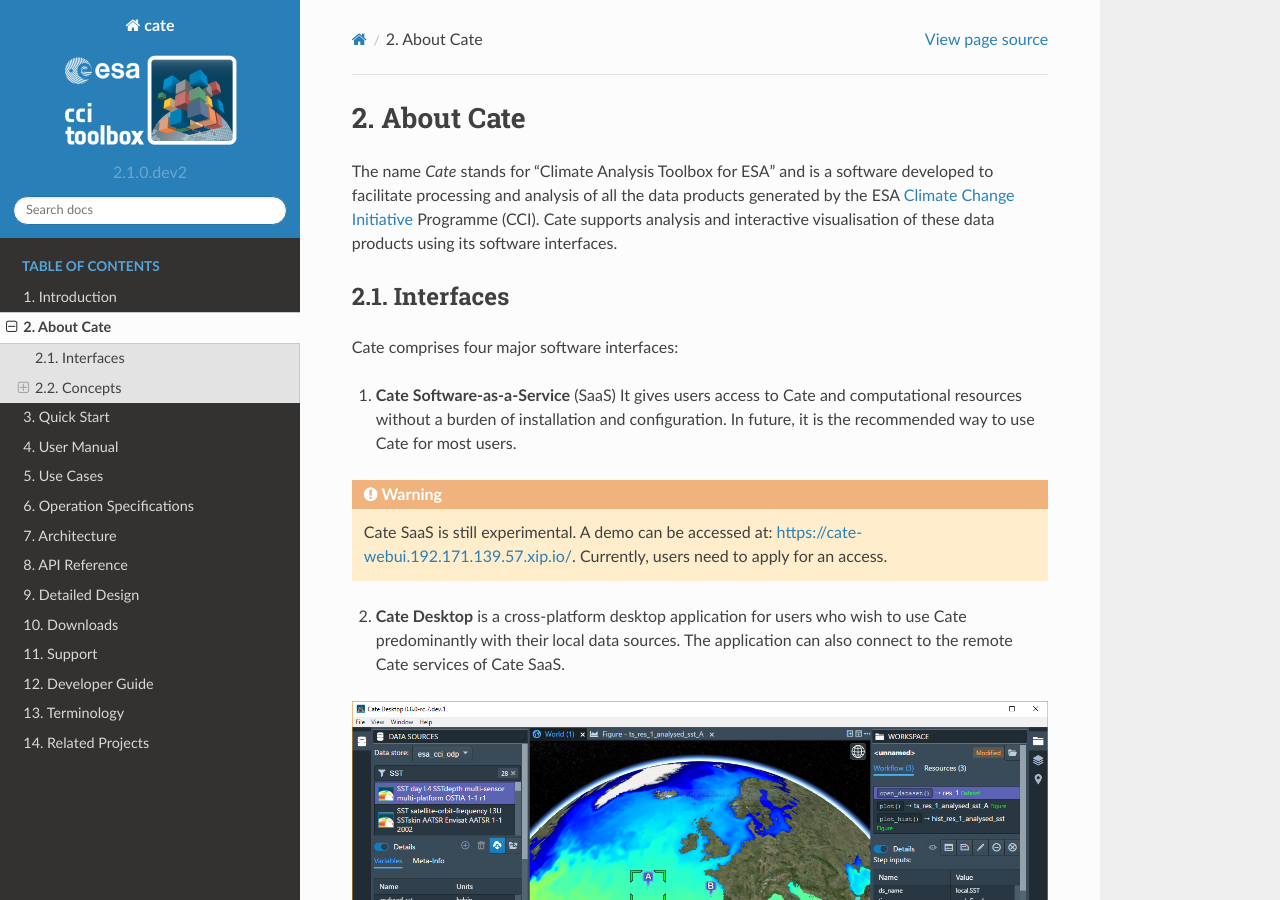
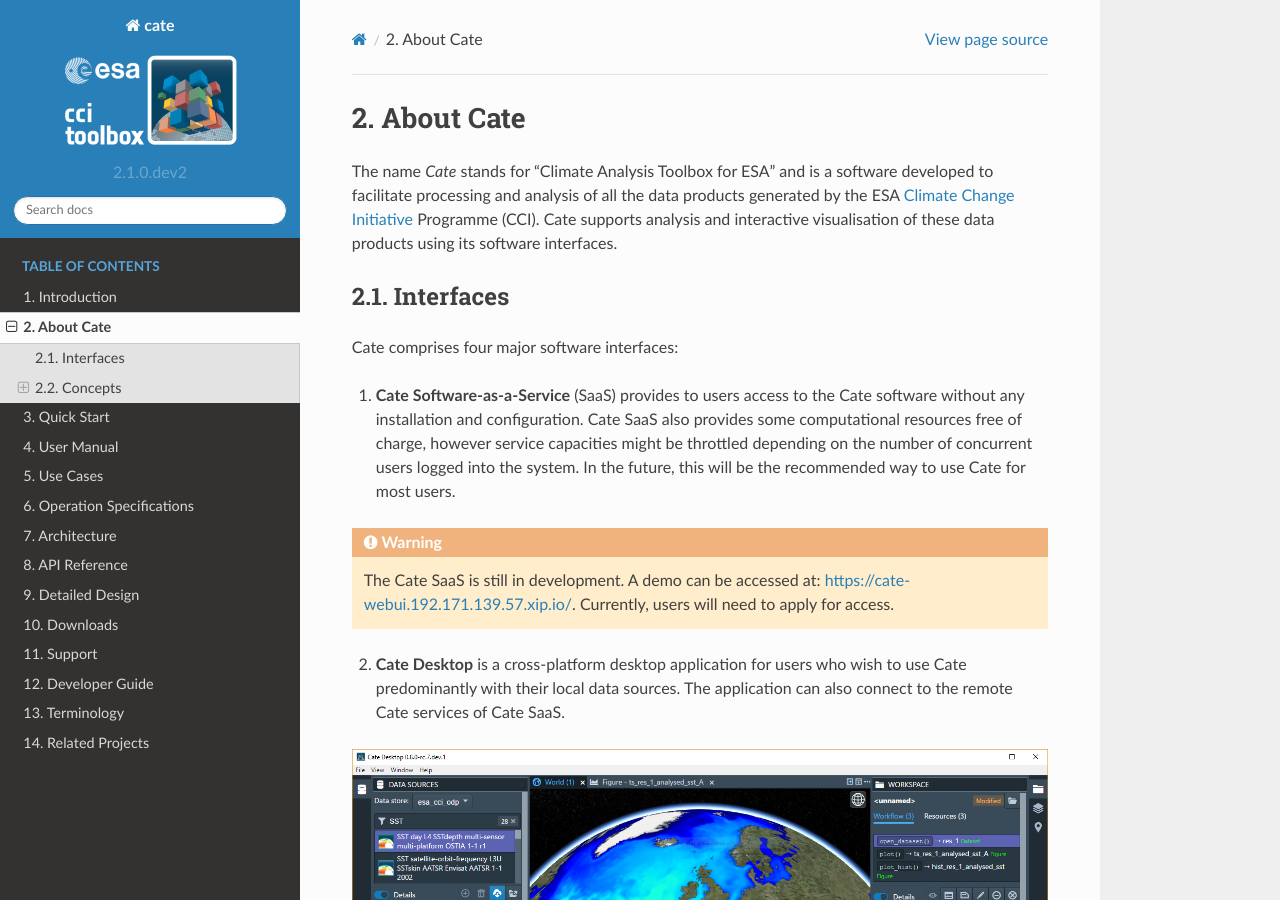
Before and after one commit to CCI-Tools/cate, a Sphinx documentation site: the page built from docs/source/about.rst, in a window 1280 px wide and 900 px high. Built offline with Sphinx 7.4.7 and the Read the Docs theme 2.0.0, drawn with Linux system fonts in a browser that asks for light colours.

Commit message:
updated docs

```diff
--- a/docs/source/about.rst
+++ b/docs/source/about.rst
@@ -20,12 +20,14 @@
 
 Cate comprises four major software interfaces:
 
-1. **Cate Software-as-a-Service** (SaaS) It gives users access to Cate and computational resources without a burden of
-   installation and configuration. In future, it is the recommended way to use Cate for most users.
+1. **Cate Software-as-a-Service** (SaaS) provides to users access to the Cate software without any
+   installation and configuration. Cate SaaS also provides some computational resources free of charge,
+   however service capacities might be throttled depending on the number of concurrent users logged
+   into the system. In the future, this will be the recommended way to use Cate for most users.
 
 .. warning::
-   Cate SaaS is still experimental. A demo can be accessed at: https://cate-webui.192.171.139.57.xip.io/.
-   Currently, users need to apply for an access.
+   The Cate SaaS is still in development. A demo can be accessed at: https://cate-webui.192.171.139.57.xip.io/.
+   Currently, users will need to apply for access.
 
 
 2. **Cate Desktop** is a cross-platform desktop application for users who wish to use Cate predominantly with their
--- a/docs/source/architecture.rst
+++ b/docs/source/architecture.rst
@@ -639,3 +639,9 @@
 `JASMIN Kubernetes CaaS`_ along with its identity management server, KeyCloak, is used to deploy Cate SaaS. KeyCloak
 facilitates access to the kubernetes cluster for administration and optionally can be used to authenticate cate users via
 its interface to various identity providers.
+
+
+Cate SaaS Component Interactions
+--------------------------------
+
+TODO Helge
```
